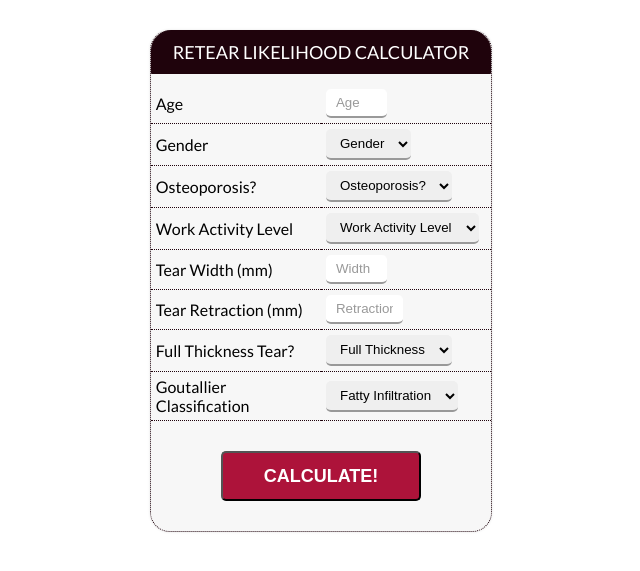
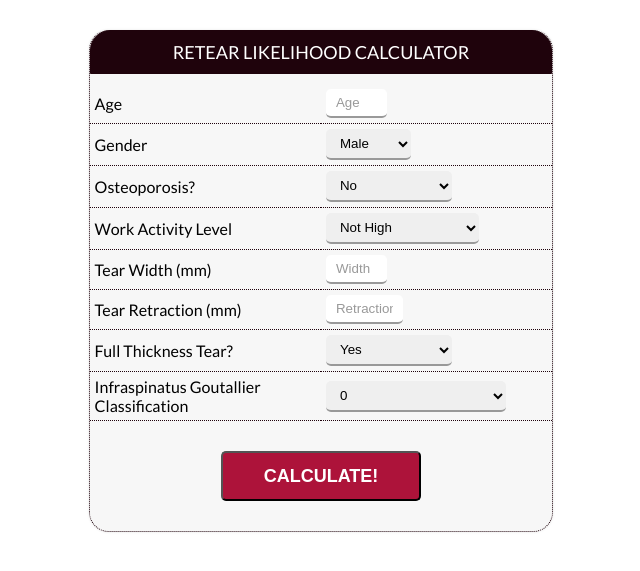
Before and after one commit to klevis-a/RetearPredictor, a Flask app: page / in a window 1280 px wide. Shown: the top 571 px of the page, without its empty margins (319-959 px from the left). Run offline with Flask 2, Linux system fonts and the light colour scheme; some libraries are stand-ins or nearby versions.

Commit message:
Changed defaults to what Dr. Chalmers requested

```diff
--- a/app/templates/index.html
+++ b/app/templates/index.html
@@ -63,9 +63,9 @@
                     </div>
                     <div class="rTableCell">
                         <select id="gender">
-                            <option disabled selected value="-1">Gender</option>
+                            <option disabled value="-1">Gender</option>
                             <option value="1">Female</option>
-                            <option value="0">Male</option>
+                            <option value="0" selected>Male</option>
                         </select>
                     </div>
                 </div>
@@ -75,9 +75,9 @@
                     </div>
                     <div class="rTableCell">
                         <select id="osteoporosis">
-                            <option disabled selected value="-1">Osteoporosis?</option>
+                            <option disabled value="-1">Osteoporosis?</option>
                             <option value="1">Yes</option>
-                            <option value="0">No</option>
+                            <option value="0" selected>No</option>
                         </select>
                     </div>
                 </div>
@@ -87,9 +87,9 @@
                     </div>
                     <div class="rTableCell">
                         <select id="work_activity_level">
-                            <option disabled selected value="-1">Work Activity Level</option>
+                            <option disabled value="-1">Work Activity Level</option>
                             <option value="1">High</option>
-                            <option value="0">Not High</option>
+                            <option value="0" selected>Not High</option>
                         </select>
                     </div>
                 </div>
@@ -115,20 +115,20 @@
                     </div>
                     <div class="rTableCell">
                         <select id="full_thickness">
-                            <option disabled selected value="-1">Full Thickness</option>
-                            <option value="1">Yes</option>
+                            <option disabled value="-1">Full Thickness</option>
+                            <option value="1" selected>Yes</option>
                             <option value="0">No</option>
                         </select>
                     </div>
                 </div>
                 <div class="rTableRow" id="fatty_infiltration_row">
                     <div class="rTableCell">
-                        <label for="full_thickness">Goutallier Classification</label>
+                        <label for="full_thickness">Infraspinatus Goutallier Classification</label>
                     </div>
                     <div class="rTableCell">
                         <select id="fatty_infiltration">
-                            <option disabled selected value="-1">Fatty Infiltration</option>
-                            <option value="0">0</option>
+                            <option disabled value="-1">Goutallier Classification</option>
+                            <option value="0" selected>0</option>
                             <option value="1">1</option>
                             <option value="2">2</option>
                             <option value="3">3</option>
```
